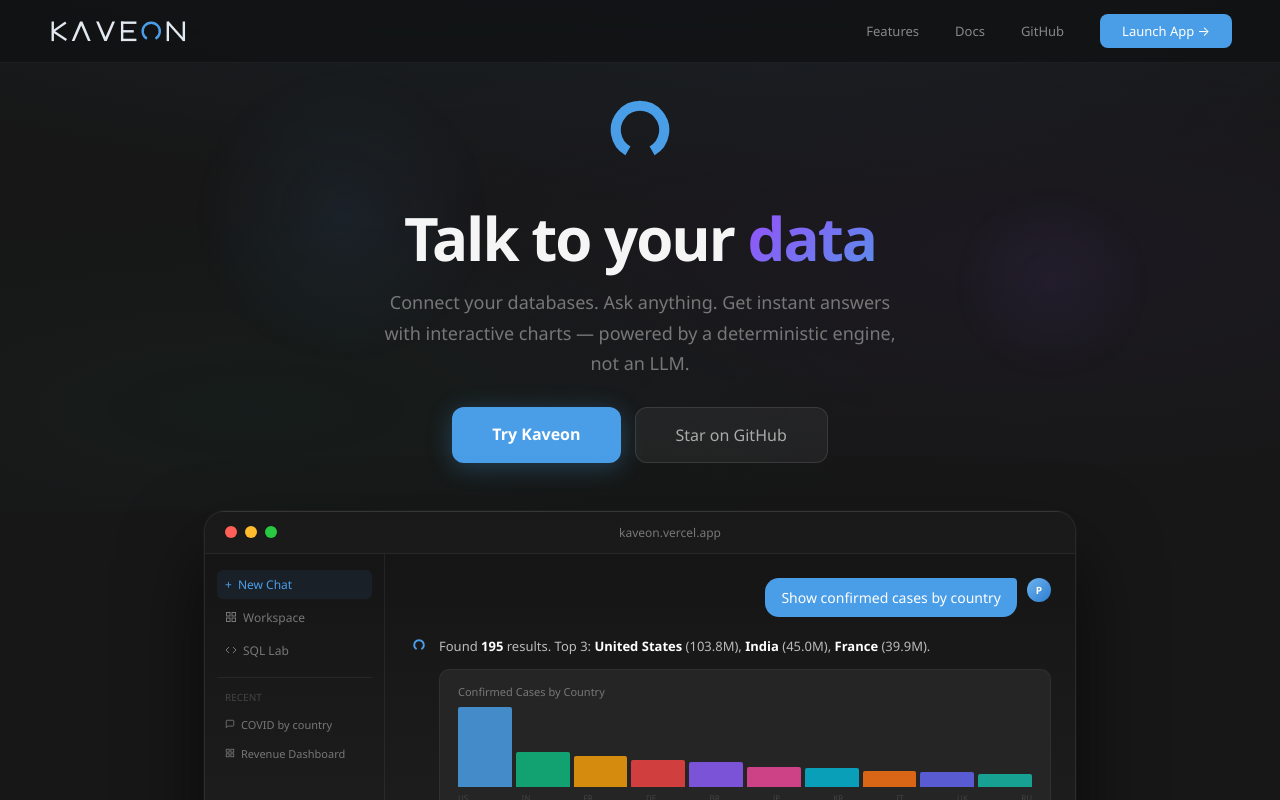
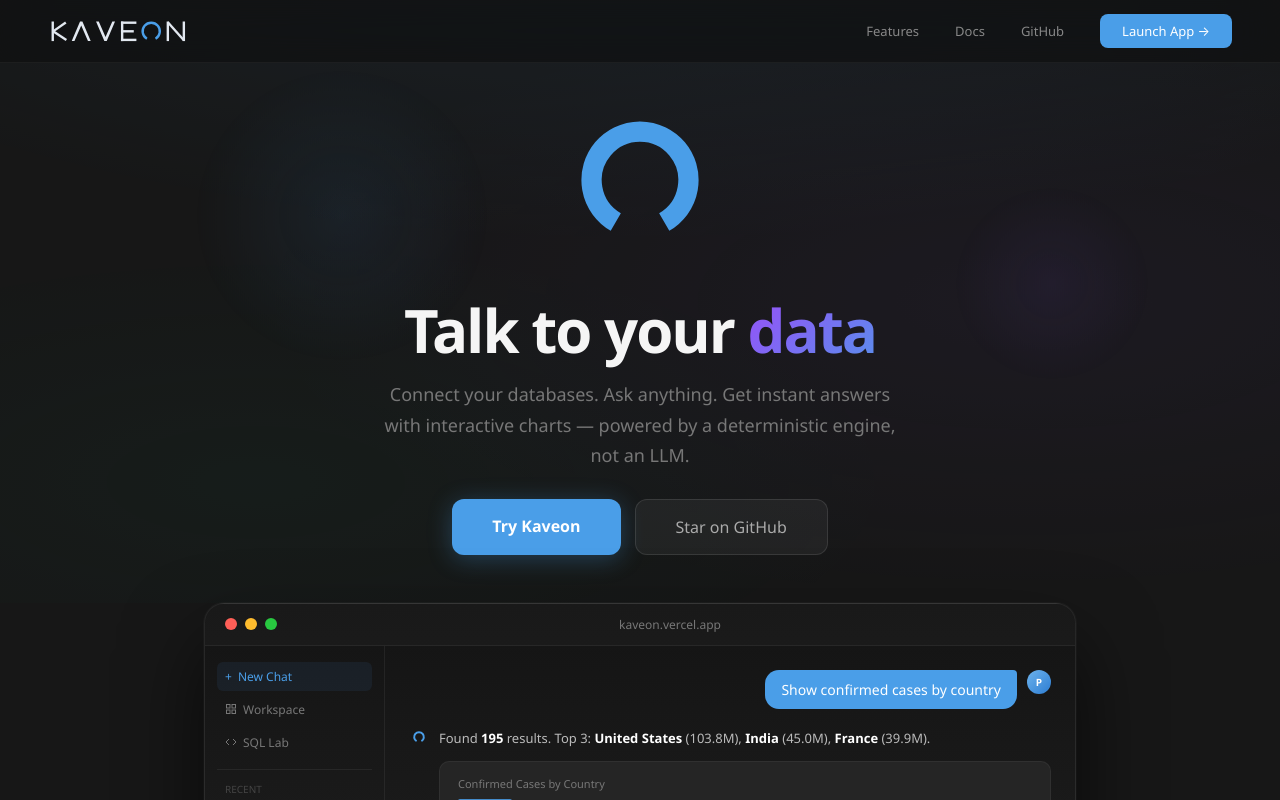
Before and after one commit to PruthviProdduturi/Kaveon, a Next.js app in the folder apps/kaveon-web/: page /about in a window 1280 px wide. Built offline with nearby package versions, Linux system fonts and the light colour scheme; no server answers.

Commit message:
fix: about hero — double logo size (200px), tighter gap to headline (12px)

```diff
--- a/apps/kaveon-web/app/about/page.tsx
+++ b/apps/kaveon-web/app/about/page.tsx
@@ -94,8 +94,8 @@ export default function AboutPage() {
         <div style={{ position: "absolute", top: 200, right: "10%", width: 200, height: 200, borderRadius: "50%", background: "radial-gradient(circle, rgba(139,92,246,0.06) 0%, transparent 70%)", animation: "float 10s ease-in-out infinite 2s", pointerEvents: "none" }} />
 
         <div ref={r1} style={{ position: "relative" }}>
-          <div style={{ marginBottom: 20 }}>
-            <KaveonMark size={100} useDirectColor />
+          <div style={{ marginBottom: 12 }}>
+            <KaveonMark size={200} useDirectColor />
           </div>
           <h1 style={{ fontSize: "clamp(36px, 5vw, 60px)", fontWeight: 700, letterSpacing: "-2px", lineHeight: 1.1, margin: "0 auto 16px", maxWidth: 900, whiteSpace: "nowrap" }}>
             Talk to your{" "}
```
